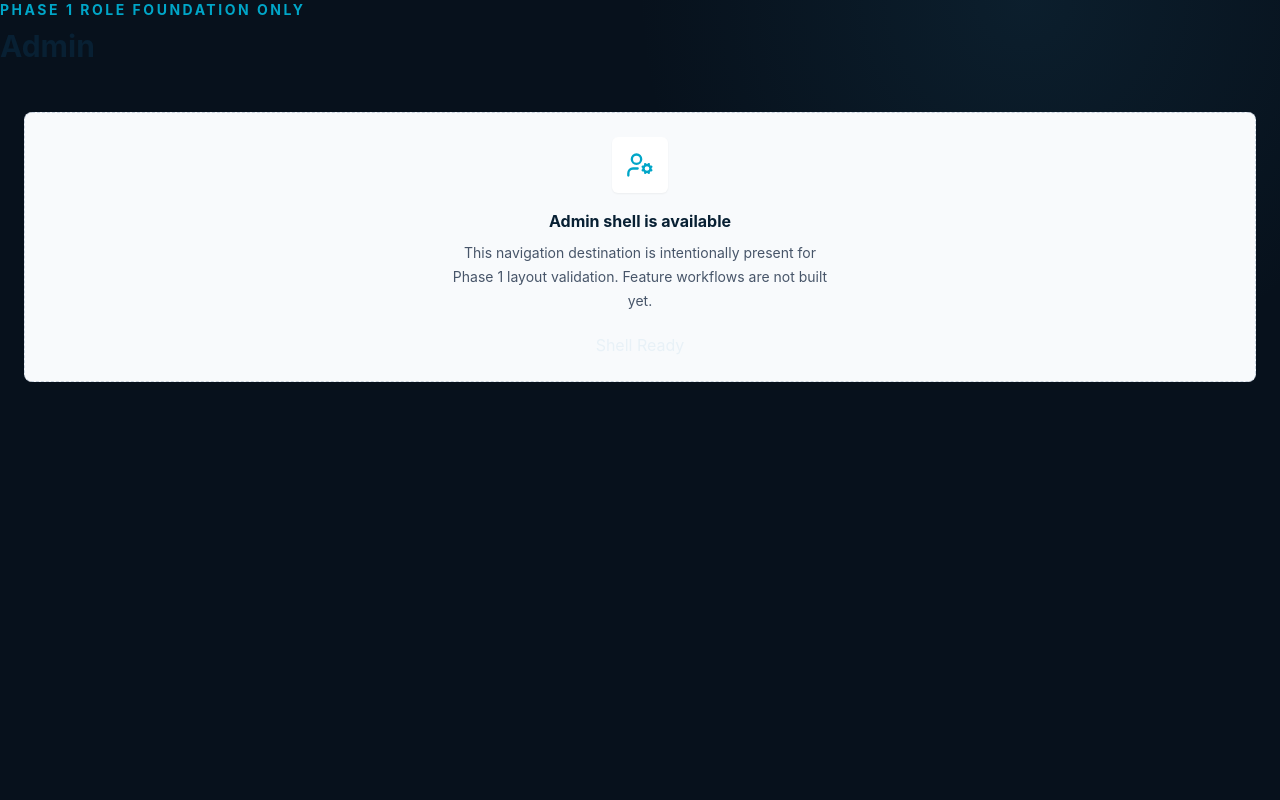
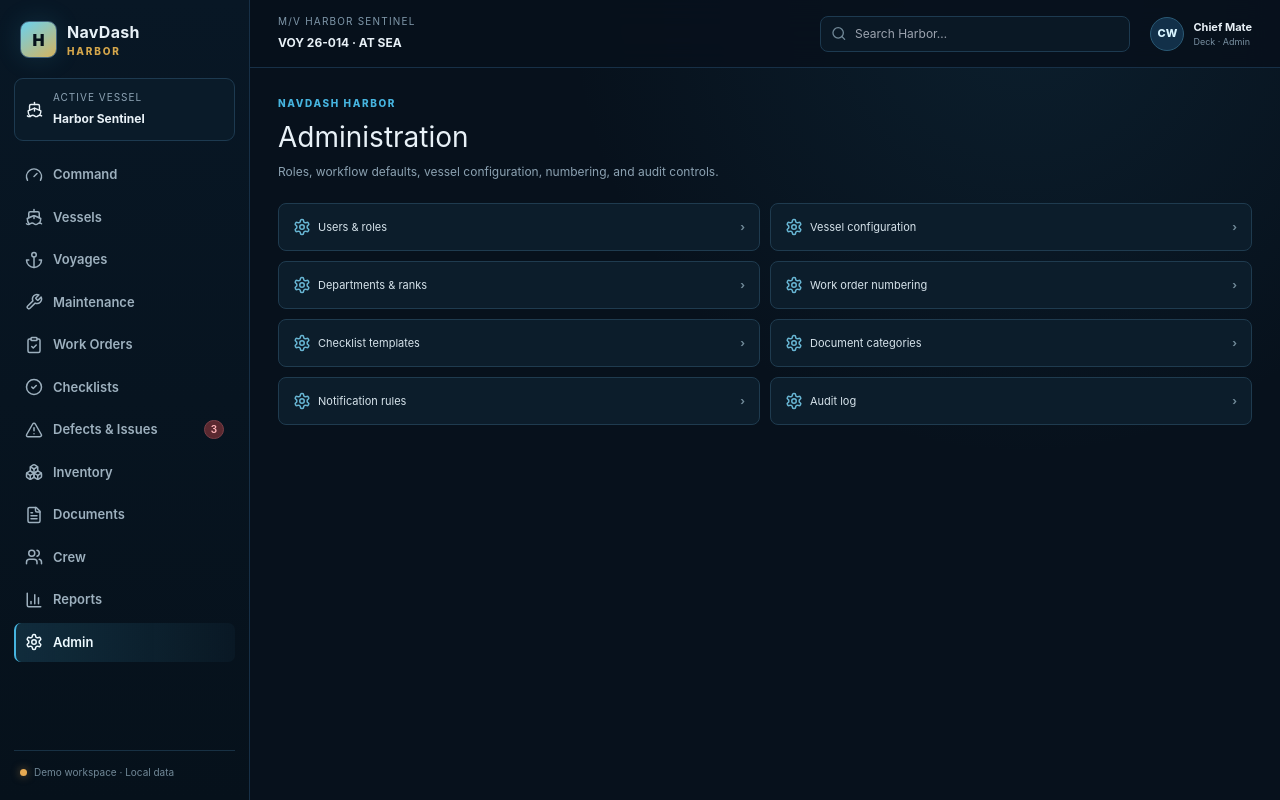
Before and after one commit to wardolb-bit/NavDash-Harbor, a Next.js app: page /admin in a window 1280 px wide. Built offline with nearby package versions, Linux system fonts and the light colour scheme.

Commit message:
Build Harbor administration workspace

```diff
--- a/app/(app)/admin/page.tsx
+++ b/app/(app)/admin/page.tsx
@@ -1,6 +1,2 @@
-import { UserCog } from "lucide-react";
-import { ModuleShell } from "@/components/module-shell";
-
-export default function AdminPage() {
-  return <ModuleShell icon={UserCog} title="Admin" phase="Phase 1 role foundation only" />;
-}
+import { HarborApp } from "@/components/harbor-app";
+export default function AdminPage(){ return <HarborApp module="admin"/>; }
```
